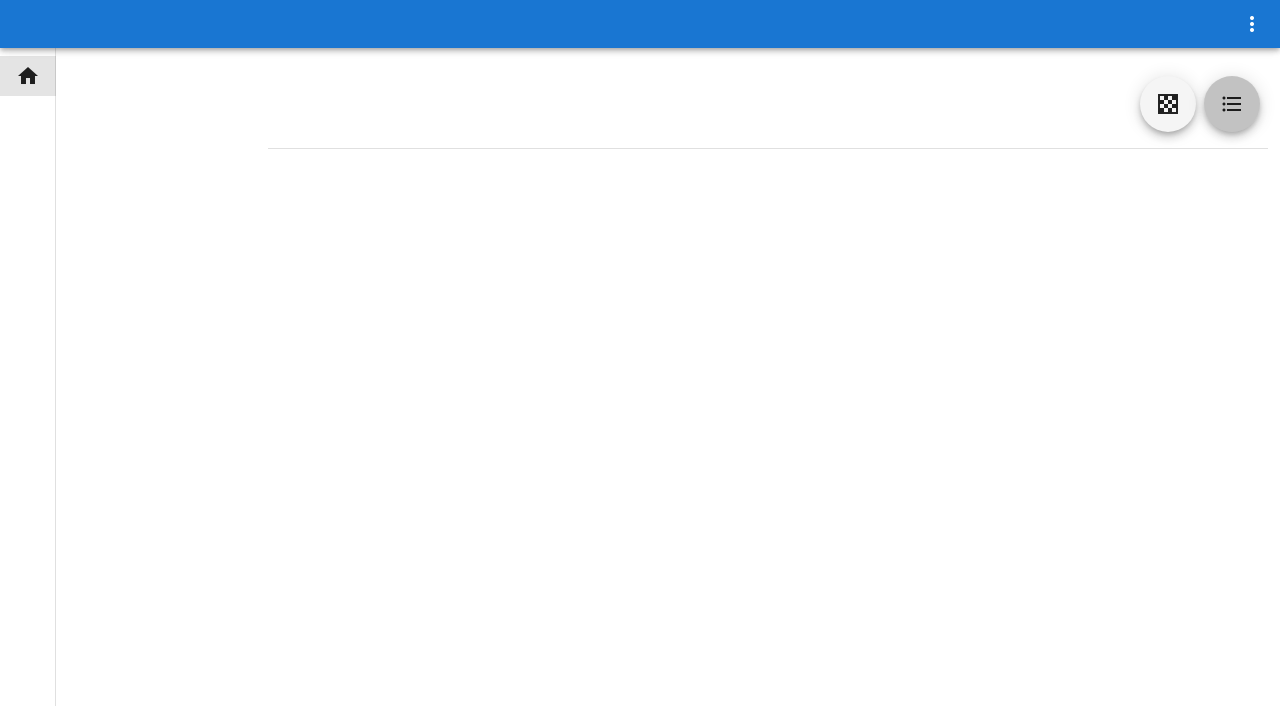
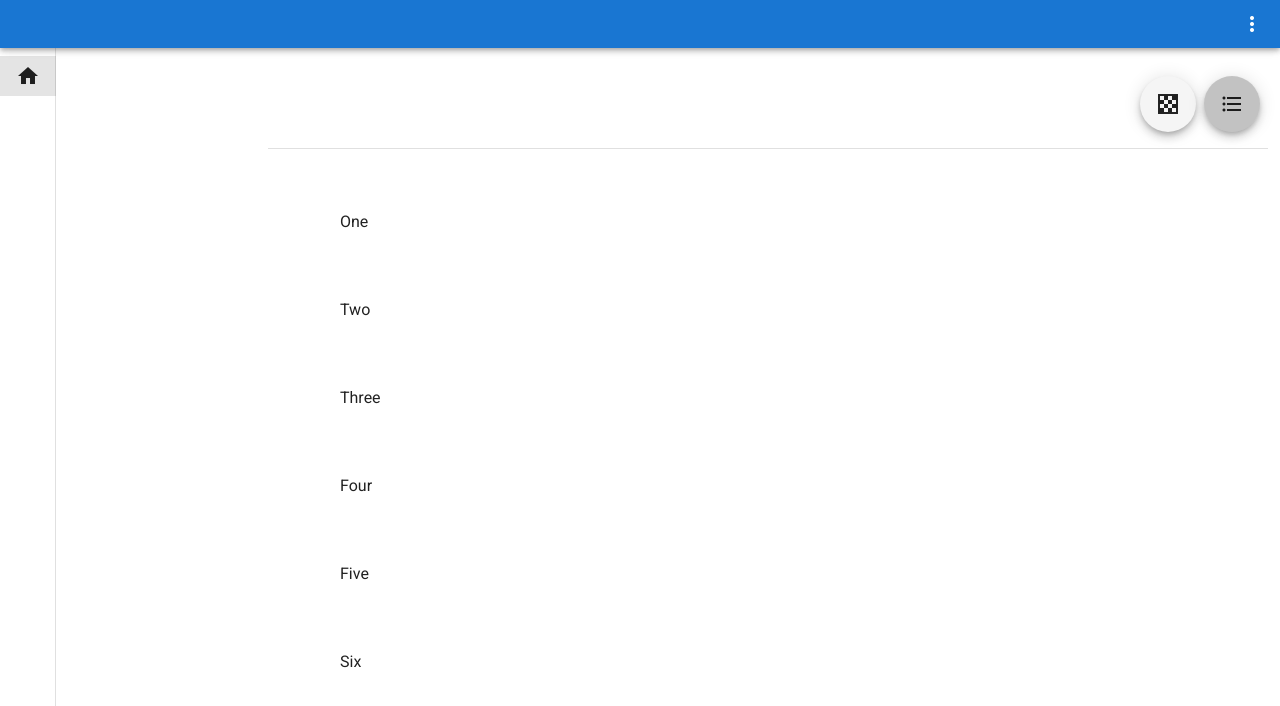
Before and after one commit to LewisLuo/vue_starter, a Vue app: page / in a window 1280 px wide. Both pictures are taken after a click on the button 1232 px from the left and 104 px from the top of the page. Shown: the top 706 px of the page. Built offline with nearby package versions, Linux system fonts and the light colour scheme.

Commit message:
feat: add list display template

```diff
--- a/src/views/Home.vue
+++ b/src/views/Home.vue
@@ -46,7 +46,19 @@
           circle
         ></v-pagination>
       </div>
-      <div class="display-list" v-if="displayMode === 'list'"></div>
+      <div class="display-list" v-if="displayMode === 'list'">
+        <v-list three-line>
+          <template v-for="item in cardList">
+            <v-list-item :key="item.name">
+              <v-list-item-avatar><v-img></v-img></v-list-item-avatar>
+              <v-list-item-content>
+                <v-list-item-title>{{ item.name }}</v-list-item-title>
+                <v-list-item-subtitle></v-list-item-subtitle>
+              </v-list-item-content>
+            </v-list-item>
+          </template>
+        </v-list>
+      </div>
     </v-container>
   </div>
 </template>
```
